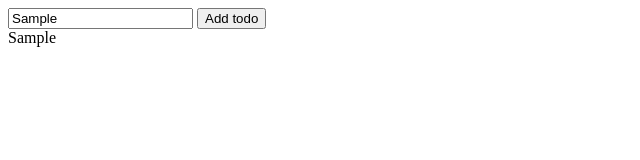
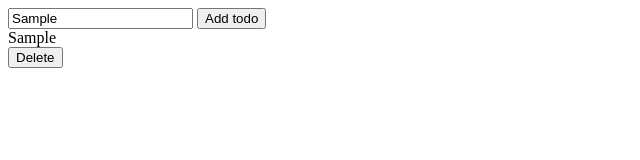
Before and after one commit to Yug-Gupta/Java-Daily-Practice, a plain HTML site: page JavascriptByCohort/DOM/ToDo list/index.html in a window 1280 px wide. Both pictures are taken after typing "Sample" into the empty fields and a click on the button "Add todo". Shown: the whole page, without its empty margins (0-640 px from the left). Drawn offline with Linux system fonts and the light colour scheme.

Commit message:
Daily Java Practice

```diff
--- a/JavascriptByCohort/DOM/ToDo list/index.html
+++ b/JavascriptByCohort/DOM/ToDo list/index.html
@@ -6,12 +6,22 @@
     <button onclick="addTodo()">Add todo</button>
 </body>
 <script>
+    let ctr = 1;
     function addTodo(){
         const inputEl = document.querySelector("input");
         const value = inputEl.value;
+
         const newDivEl = document.createElement("div");
-        newDivEl.innerHTML = value;
+        newDivEl.setAttribute("id","todo-"+ctr);
+        newDivEl.innerHTML = "<div>" +value+ "</div><button onclick='deleteTodo(" + ctr + ")'>Delete</button>"
+
         document.querySelector("body").appendChild(newDivEl);
+        ctr = ctr + 1;
+    }
+
+    function deleteTodo(index){
+        const element = document.getElementById("todo-"+index);
+        element.parentNode.removeChild(element);
     }
 </script>
 </html>
```
